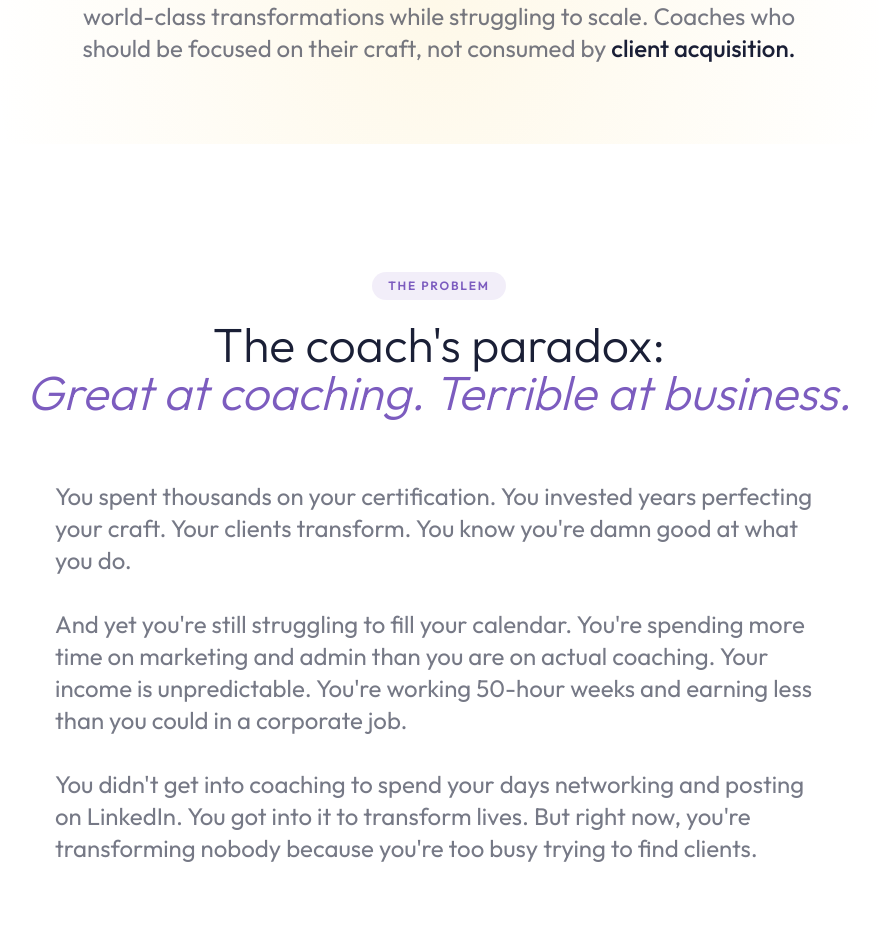
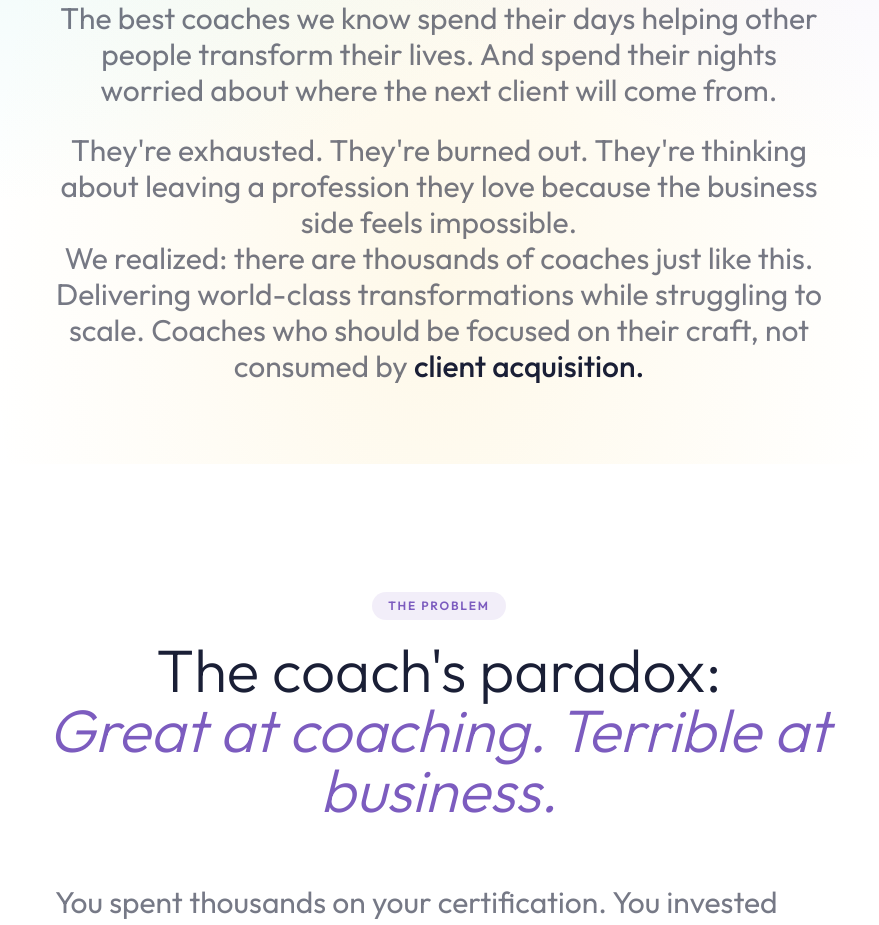
Before and after one commit to gaiaCollwi/collwi-coach, a Next.js app: page /about in a window 1280 px wide. Shown: the part 800-1725 px from the top of the page, without its empty margins (201-1080 px from the left). Built offline with nearby package versions, Linux system fonts and the light colour scheme.

Commit message:
Increase font sizes across all pages for better readability

```diff
--- a/app/about/page.tsx
+++ b/app/about/page.tsx
@@ -20,7 +20,7 @@ export default function AboutPage() {
           </FadeIn>
 
           <FadeIn delay={0.2}>
-            <h1 className="text-4xl sm:text-5xl md:text-6xl lg:text-7xl font-sans font-light leading-[1.1] mb-8">
+            <h1 className="text-5xl sm:text-6xl md:text-7xl lg:text-8xl font-sans font-light leading-[1.1] mb-8">
               We built CollWi because we know
               <br />
               how hard it is to be a <em className="text-brand-teal italic">great coach</em> and a
@@ -29,20 +29,20 @@ export default function AboutPage() {
           </FadeIn>
 
           <FadeIn delay={0.35}>
-            <p className="text-xl md:text-2xl text-brand-navy/60 max-w-3xl mx-auto leading-relaxed mb-6">
+            <p className="text-2xl md:text-3xl text-brand-navy/60 max-w-3xl mx-auto leading-relaxed mb-6">
               The best coaches we know spend their days helping other people transform their lives.
               And spend their nights worried about where the next client will come from.
             </p>
           </FadeIn>
 
           <FadeIn delay={0.45}>
-            <p className="text-xl md:text-2xl text-brand-navy/60 max-w-3xl mx-auto leading-relaxed">
+            <p className="text-2xl md:text-3xl text-brand-navy/60 max-w-3xl mx-auto leading-relaxed">
               They're exhausted. They're burned out. They're thinking about leaving a profession they love because the business side feels impossible.
             </p>
           </FadeIn>
 
           <FadeIn delay={0.55}>
-            <p className="text-xl md:text-2xl text-brand-navy/60 max-w-3xl mx-auto leading-relaxed">
+            <p className="text-2xl md:text-3xl text-brand-navy/60 max-w-3xl mx-auto leading-relaxed">
               We realized: there are thousands of coaches just like this. Delivering world-class transformations while struggling to scale.
               Coaches who should be focused on their craft, not consumed by <em className="text-brand-navy font-medium not-italic">client acquisition.</em>
             </p>
@@ -58,7 +58,7 @@ export default function AboutPage() {
               <span className="inline-block px-4 py-1.5 bg-brand-purple/10 text-brand-purple text-xs font-semibold tracking-[0.15em] uppercase rounded-full mb-5">
                 The Problem
               </span>
-              <h2 className="text-4xl md:text-5xl font-sans font-light leading-tight mb-6">
+              <h2 className="text-4xl md:text-5xl lg:text-6xl font-sans font-light leading-tight mb-6">
                 The coach's paradox:
                 <br />
                 <em className="text-brand-purple italic">Great at coaching. Terrible at business.</em>
@@ -68,16 +68,16 @@ export default function AboutPage() {
 
           <FadeIn delay={0.15}>
             <div className="space-y-8 text-brand-navy/60 leading-relaxed max-w-3xl mx-auto">
-              <p className="text-xl md:text-2xl">
+              <p className="text-xl md:text-2xl lg:text-3xl">
                 You spent thousands on your certification. You invested years perfecting your craft. Your clients transform.
                 You know you're damn good at what you do.
               </p>
-              <p className="text-xl md:text-2xl">
+              <p className="text-xl md:text-2xl lg:text-3xl">
                 And yet you're still struggling to fill your calendar. You're spending more time on marketing and admin
                 than you are on actual coaching. Your income is unpredictable. You're working 50-hour weeks and earning less
                 than you could in a corporate job.
               </p>
-              <p className="text-xl md:text-2xl">
+              <p className="text-xl md:text-2xl lg:text-3xl">
                 You didn't get into coaching to spend your days networking and posting on LinkedIn. You got into it to transform lives.
                 But right now, you're transforming nobody because you're too busy trying to find clients.
               </p>
--- a/app/how-it-works/page.tsx
+++ b/app/how-it-works/page.tsx
@@ -83,12 +83,12 @@ export default function HowItWorksPage() {
             <span className="inline-block px-5 py-2 bg-brand-purple/10 text-brand-purple text-xs font-bold tracking-[0.2em] uppercase rounded-full mb-6">
               How It Works
             </span>
-            <h1 className="text-4xl md:text-6xl font-sans font-light leading-tight mb-6">
+            <h1 className="text-5xl md:text-6xl lg:text-7xl font-sans font-light leading-tight mb-6">
               How to Build a Thriving Group
               <br />
               Coaching Business on CollWi
             </h1>
-            <p className="text-lg md:text-xl text-brand-navy/50 max-w-xl mx-auto leading-relaxed">
+            <p className="text-xl md:text-2xl text-brand-navy/50 max-w-xl mx-auto leading-relaxed">
               From application to your first full group. We handle the business. You handle the transformation.
             </p>
           </FadeIn>
@@ -100,10 +100,10 @@ export default function HowItWorksPage() {
         <div className="max-w-4xl mx-auto">
           <FadeIn>
             <div className="text-center mb-14">
-              <h2 className="text-3xl md:text-5xl font-sans font-light leading-tight mb-6">
+              <h2 className="text-4xl md:text-5xl lg:text-6xl font-sans font-light leading-tight mb-6">
                 A platform built for <em className="text-brand-teal italic">your success</em>
               </h2>
-              <p className="text-lg text-brand-navy/50 max-w-2xl mx-auto leading-relaxed">
+              <p className="text-xl md:text-2xl text-brand-navy/50 max-w-2xl mx-auto leading-relaxed">
                 CollWi removes the barriers to building a thriving group coaching business. We handle marketing, enrollment, and payments. You deliver exceptional coaching.
               </p>
             </div>
```
